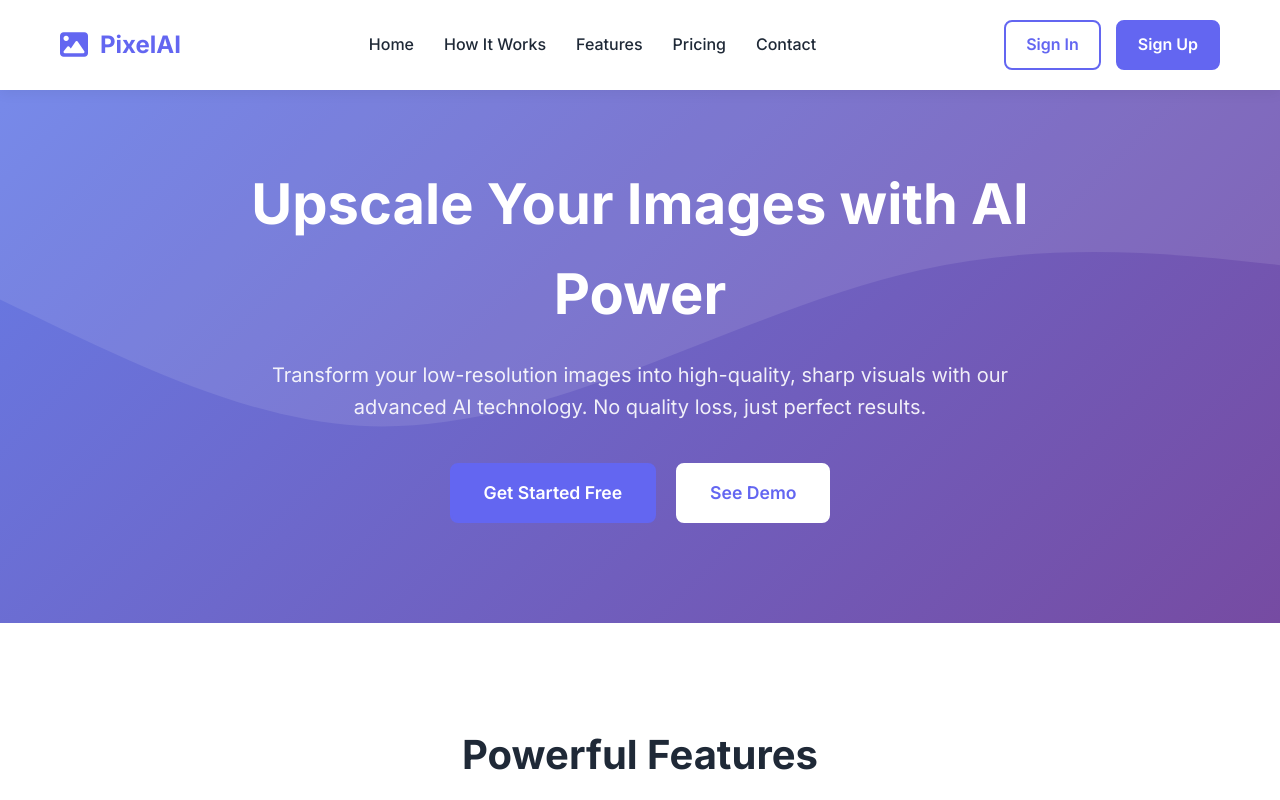
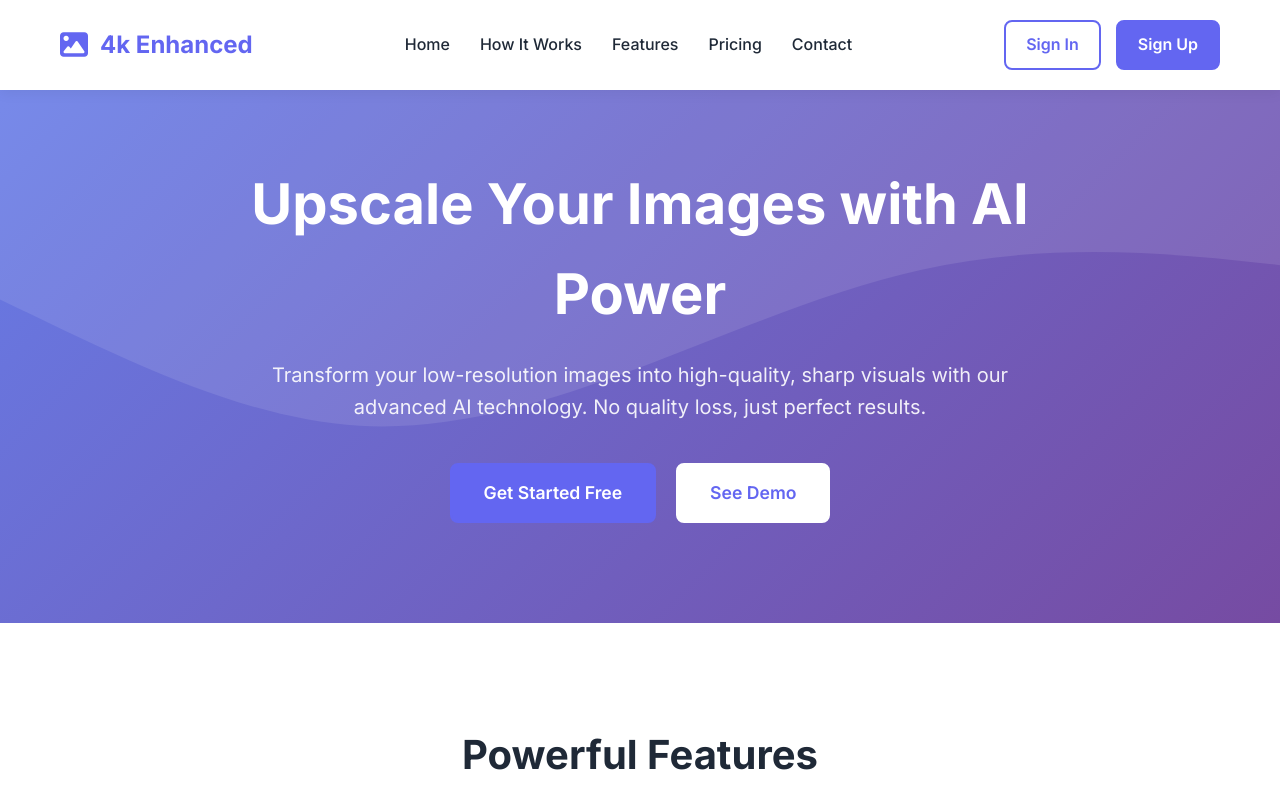
Before and after one commit to w813841-lang/tool, a plain HTML site: page index.html in a window 1280 px wide. Shown: the top 800 px of the page. Drawn offline with Linux system fonts and the light colour scheme.

Commit message:
Update index.html

```diff
--- a/index.html
+++ b/index.html
@@ -658,7 +658,7 @@
             <div class="header-content">
                 <a href="#" class="logo">
                     <i class="fas fa-image"></i>
-                    PixelAI
+                    4k Enhanced
                 </a>
 
                 <nav>
```
